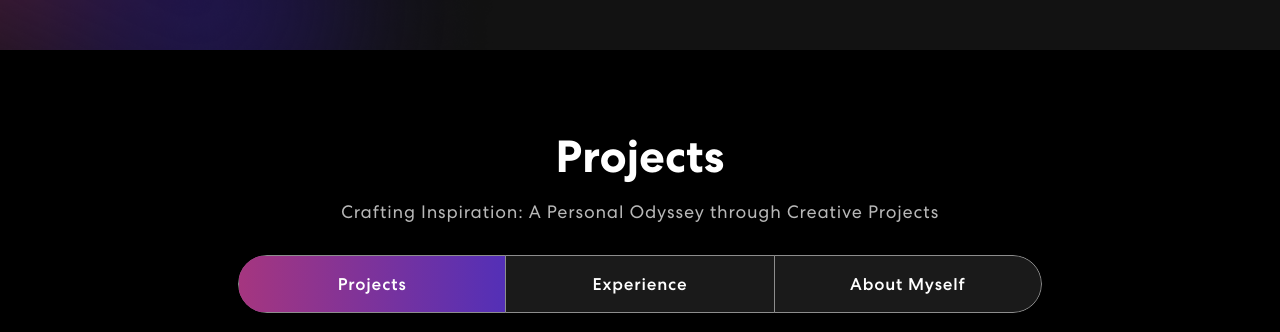
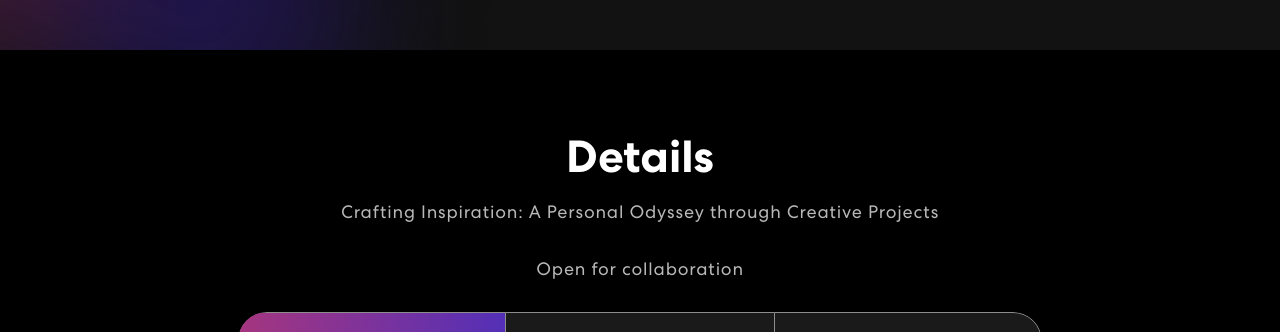
Before and after one commit to mansisoni11/mansi, a React (Create React App) app: page / in a window 1280 px wide. Shown: the part 1464-1796 px from the top of the page. Built offline with nearby package versions, Linux system fonts and the light colour scheme.

Commit message:
first commit7

```diff
--- a/src/components/Projects.js
+++ b/src/components/Projects.js
@@ -107,8 +107,9 @@ export const Projects = () => {
             <TrackVisibility>
               {({ isVisible }) =>
               <div className={isVisible ? "animate__animated animate__fadeIn": ""}>
-                <h2>Projects</h2>
+                <h2>Details</h2>
                 <p>Crafting Inspiration: A Personal Odyssey through Creative Projects</p>
+                <p>Open for collaboration</p>
                 <Tab.Container id="projects-tabs" defaultActiveKey="first">
                   <Nav variant="pills" className="nav-pills mb-5 justify-content-center align-items-center" id="pills-tab">
                     <Nav.Item>
```
